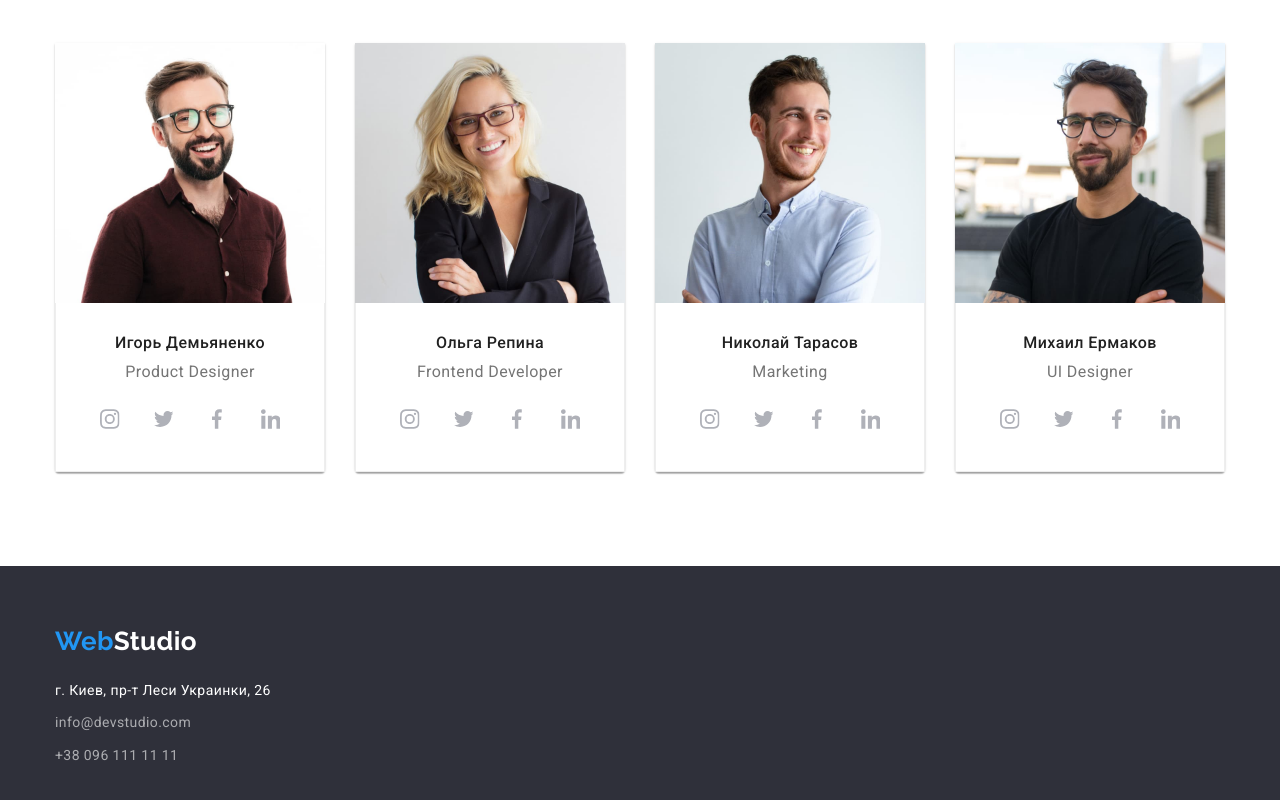
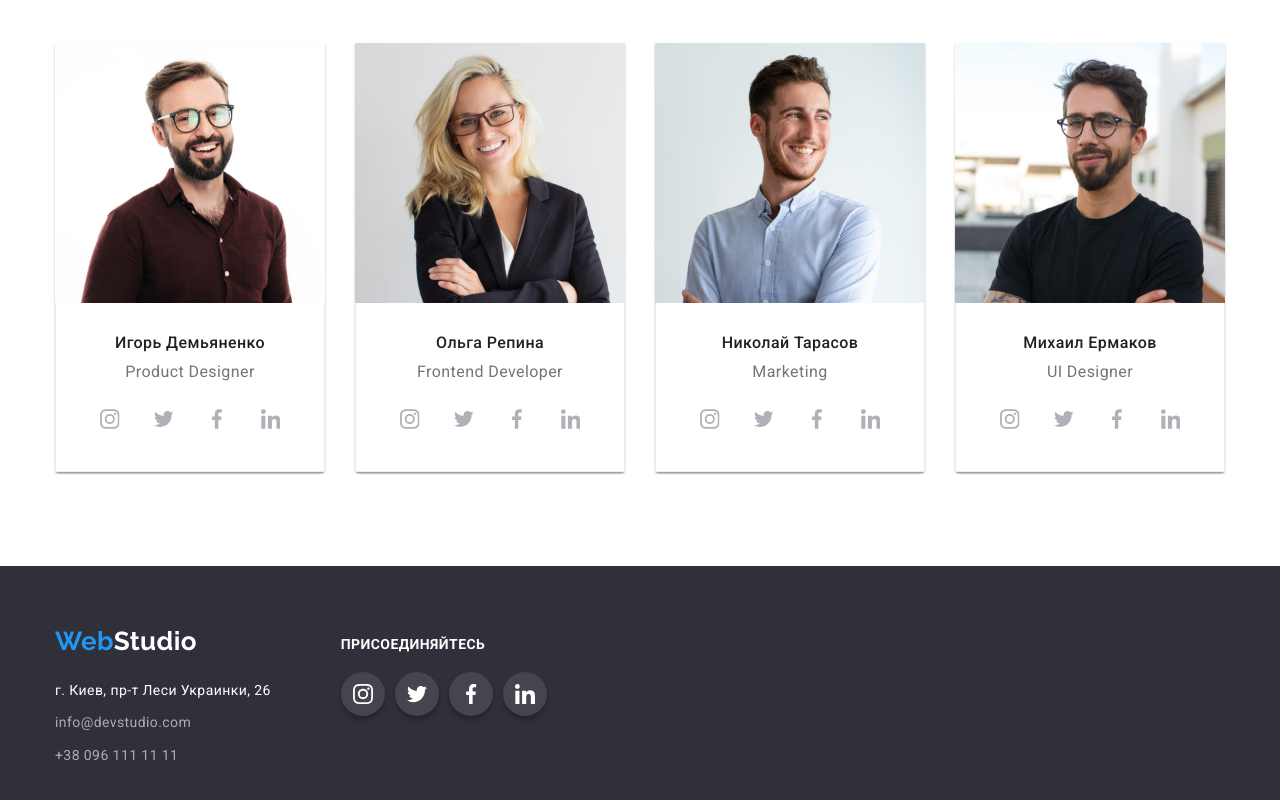
Before and after one commit to Kostiantyn-Radchenko/goit-markup-hw-04, a plain HTML site: page index.html in a window 1280 px wide. Shown: the part 1740-2540 px from the top of the page. Drawn offline with nearby package versions, Linux system fonts and the light colour scheme.

Commit message:
markup footer social link

```diff
--- a/css/style.css
+++ b/css/style.css
@@ -29,6 +29,8 @@ font-family: 'Roboto', sans-serif;
   --hero-overline-color: rgba(47, 48, 58, 0.4);
   --bkg-soft-color: #f5f4fa;
   --social-teams-color: #afb1b8;
+  --footer-social-bkg: rgba(255, 255, 255, 0.1);
+  --footer-box-shadow: 0px 4px 4px rgba(0, 0, 0, 0.25);
 }
 /* tag configuration */
 li {
@@ -351,7 +353,11 @@ body {
   background-color: var(--footer-bgc-color);
 }
 
-/* logo footer */
+/*  footer section */
+.footer > .container {
+  display: flex;
+}
+/* footer left part */
 .footer .logo {
   color: var(--active-color);
 }
@@ -361,7 +367,6 @@ body {
 .footer-logo {
   margin-bottom: 20px;
 }
-
 /* address section */
 .address {
   margin-bottom: 9px;
@@ -382,7 +387,47 @@ body {
 .footer-list .item:not(:last-child) {
   margin-bottom: 9px;
 }
-
+/* footer right part */
+.right-part {
+  margin-left: 70px;
+}
+.right-part > .text {
+  font-weight: 700;
+  line-height: 1.15;
+  padding-top: 10px;
+  margin-bottom: 20px;
+  color: var(--white-text-color);
+  text-transform: uppercase;
+}
+.footer-social-item {
+  margin-right: 10px;
+}
+.footer-social-item:last-child {
+  margin-right: 0;
+}
+.footer-social-list {
+  display: flex;
+  justify-content: flex-start;
+}
+.footer-social-link {
+  display: flex;
+  width: 44px;
+  height: 44px;
+  padding: 12px;
+  color: var(--white-text-color);
+  background-color: var(--footer-social-bkg);
+  border-radius: 50%;
+  box-shadow: var(--footer-box-shadow);
+}
+.footer-social-link:hover {
+  background-color: var(--active-color);
+  box-shadow: none;
+}
+.footer-social-icon {
+  width: 20px;
+  height: 20px;
+  fill: currentColor;
+}
 /* portofolio section */
 .portofolio-section {
   padding-top: 94px;
--- a/index.html
+++ b/index.html
@@ -339,8 +339,11 @@
     </main>
     <footer class="footer">
       <div class="container">
+        <div class="left-part">
           <div class="footer-logo">
-          <a href="./" class="logo">Web<span class="logo name">Studio</span></a>
+            <a href="./" class="logo"
+              >Web<span class="logo name">Studio</span></a
+            >
           </div>
           <address class="address">г. Киев, пр-т Леси Украинки, 26</address>
           <ul class="footer-list">
@@ -354,6 +357,40 @@
             </li>
           </ul>
         </div>
+        <div class="right-part">
+          <p class="text">присоединяйтесь</p>
+          <ul class="footer-social-list">
+            <li class="footer-social-item">
+              <a href="" class="footer-social-link">
+                <svg class="footer-social-icon">
+                  <use href="./images/icon.svg#instagram"></use>
+                </svg>
+              </a>
+            </li>
+            <li class="footer-social-item">
+              <a href="" class="footer-social-link">
+                <svg class="footer-social-icon">
+                  <use href="./images/icon.svg#twitter"></use>
+                </svg>
+              </a>
+            </li>
+            <li class="footer-social-item">
+              <a href="" class="footer-social-link">
+                <svg class="footer-social-icon">
+                  <use href="./images/icon.svg#facebook"></use>
+                </svg>
+              </a>
+            </li>
+            <li class="footer-social-item">
+              <a href="" class="footer-social-link">
+                <svg class="footer-social-icon">
+                  <use href="./images/icon.svg#linkedin"></use>
+                </svg>
+              </a>
+            </li>
+          </ul>
+        </div>
+      </div>
     </footer>
   </body>
 </html>
```
Lines whose indentation alone changed are shown as unchanged.
